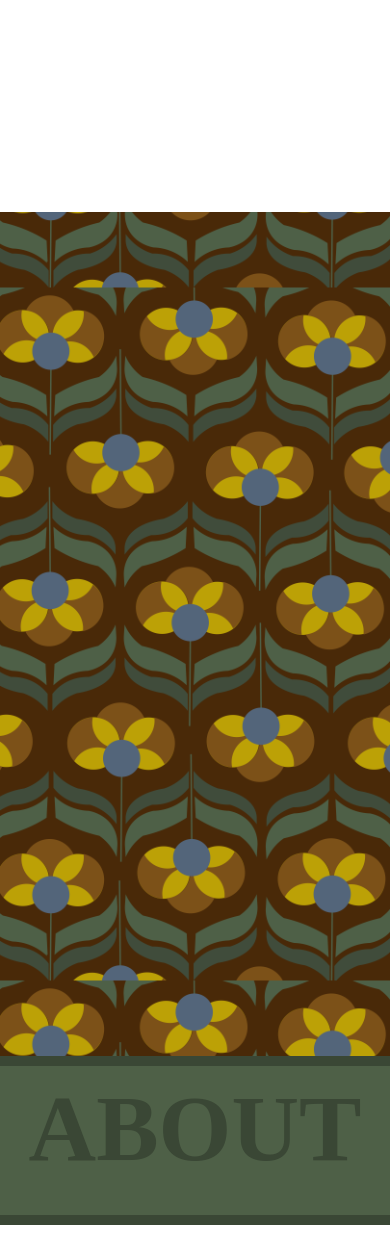
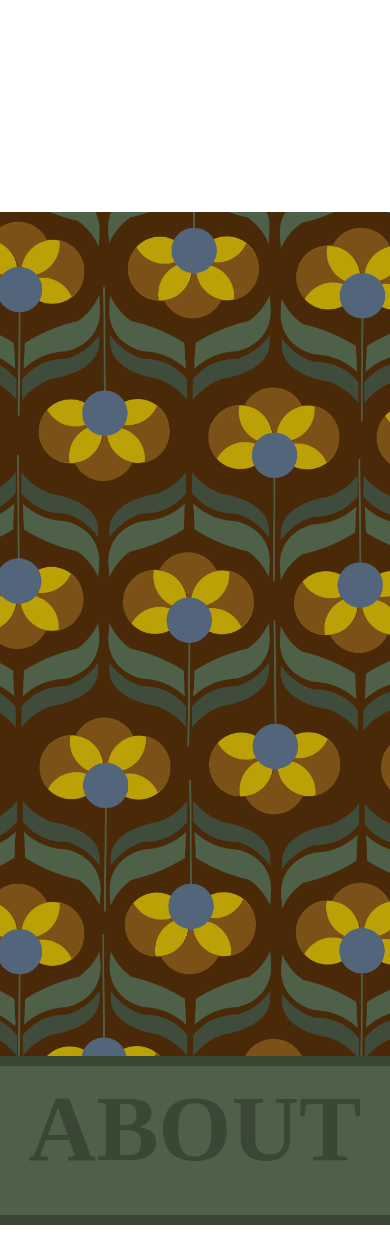
Before and after one commit to dilEMMA16/BuckGnarly-Option3, a PHP site: page / in a window 390 px wide; the page is wider, and only the part inside the window is pictured. Shown: the part 686-1941 px from the top of that part. Run offline with PHP 8.4, Linux system fonts and the light colour scheme; some libraries are stand-ins or nearby versions; some web fonts are replaced.

Commit message:
background cover vs contain

```diff
--- a/css/resume.css
+++ b/css/resume.css
@@ -451,7 +451,7 @@ a:hover, a:focus, a:active {
     .modal-content {
         width: 100%;
     }
-    .parallax { background-image: url(../img/Artboard3xvert.png) !important; background-attachment: scroll; background-size: contain;}
+    .parallax { background-image: url(../img/Artboard3xvert.png) !important; background-attachment: scroll; background-size: cover;}
 
 
     /*  .parallax {display:none;} .parallax { background-image: url(../img/mediaparallax.png) !important; background-attachment: scroll; background-size: contain;}
```
